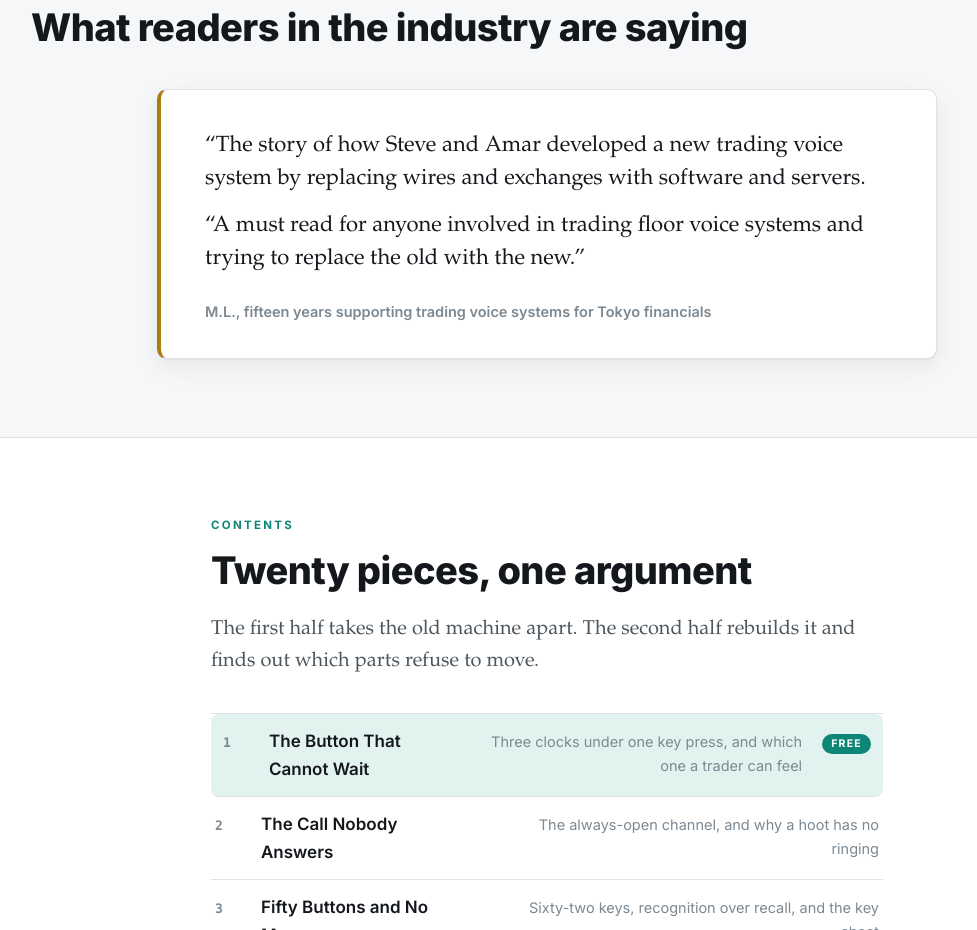
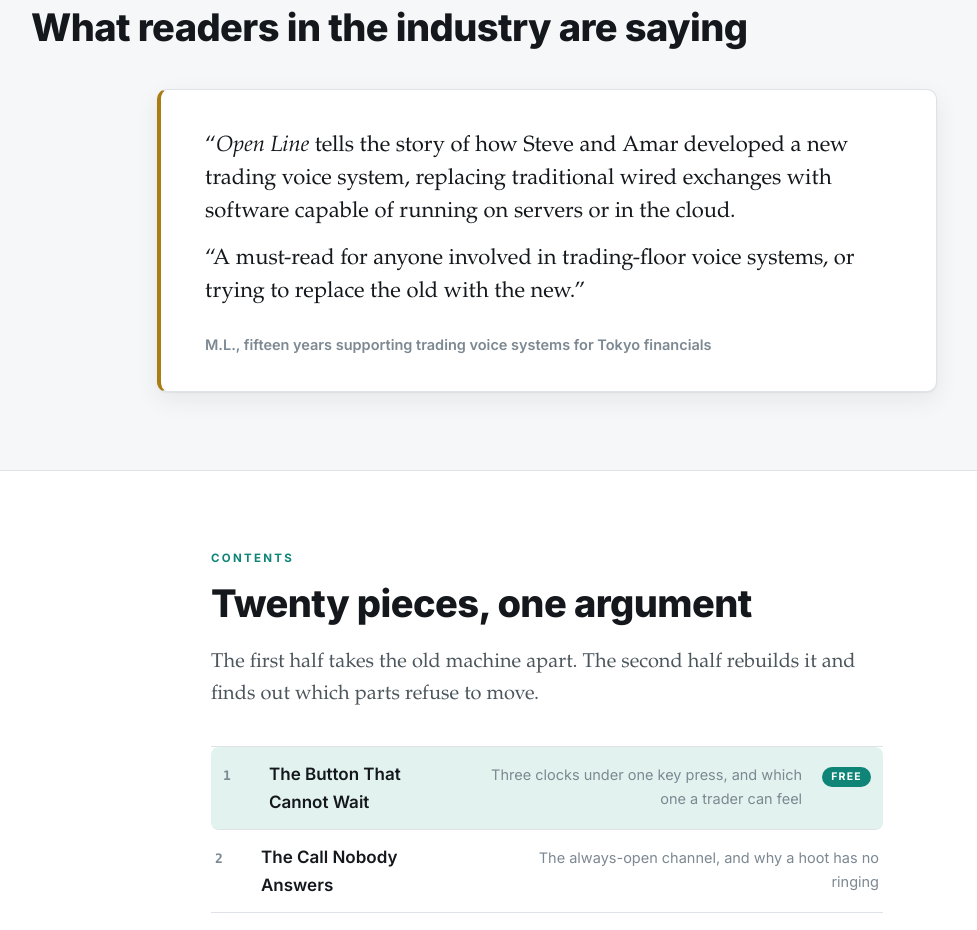
Before and after one commit to amarshat/open-line, a plain HTML site: page index.html in a window 1280 px wide. Shown: the part 4440-5370 px from the top of the page, without its empty margins (93-1070 px from the left). Drawn offline with Linux system fonts and the light colour scheme.

Commit message:
Update the endorsement to the final wording

```diff
--- a/index.html
+++ b/index.html
@@ -225,8 +225,8 @@
     <div class="quotes">
 
       <blockquote class="endorse feature">
-        <p>&ldquo;The story of how Steve and Amar developed a new trading voice system by replacing wires and exchanges with software and servers.</p>
-        <p>&ldquo;A must read for anyone involved in trading floor voice systems and trying to replace the old with the new.&rdquo;</p>
+        <p>&ldquo;<em>Open Line</em> tells the story of how Steve and Amar developed a new trading voice system, replacing traditional wired exchanges with software capable of running on servers or in the cloud.</p>
+        <p>&ldquo;A must-read for anyone involved in trading-floor voice systems, or trying to replace the old with the new.&rdquo;</p>
         <footer>M.L., fifteen years supporting trading voice systems for Tokyo financials</footer>
       </blockquote>
 
```
